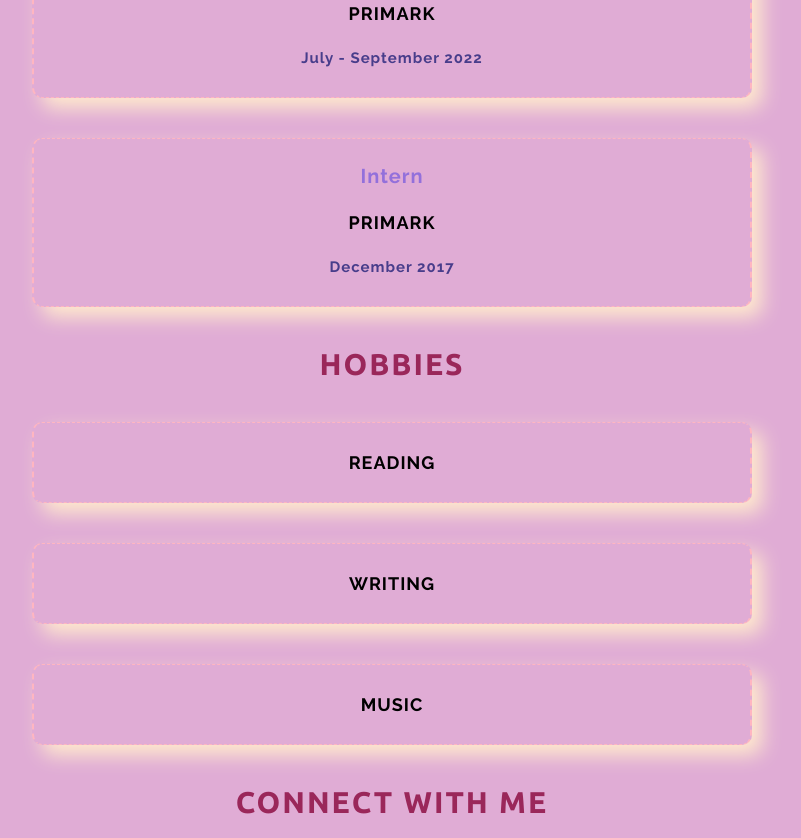
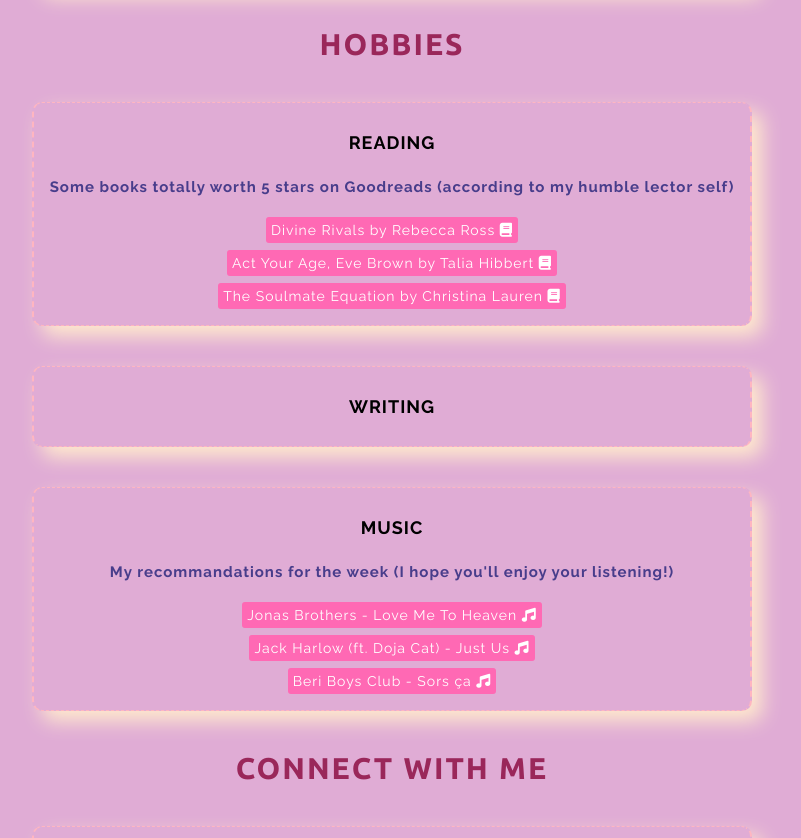
Before and after one commit to jennylemba/my-profile, a plain HTML site: page index.html in a window 1280 px wide. Shown: the part 1962-2800 px from the top of the page, without its empty margins (248-1049 px from the left). Drawn offline with Linux system fonts and the light colour scheme.

Commit message:
Add files via upload

```diff
--- a/index.html
+++ b/index.html
@@ -15,11 +15,11 @@
 			<h1>Welcome on my profile!</h1>
 
 			<div class="container">
-				<img ./src="profile.png" class="img-circle" width="200px" alt="Jenny Lemba" class="img-circle shadowed">
+				<img src="images/profile.png" class="img-circle" width="200px" alt="Jenny Lemba" class="img-circle shadowed">
 				<p>
 					Here are some informations about me.
 				</p>
-				<a href="#" class="btn-blue" target="_blank">Discover Jenny Lemba</a>
+				<a href="#" class="btn-blue-primary" target="_blank">Discover who is Jenny Lemba</a>
 				<h2>Education</h2>
 					<div class="card-white">
 						<h3>MSc Arts and Creative Industries Management</h3>
@@ -27,7 +27,7 @@
 						<h5>September 2024 - July 2026</h5>
 					</div>
 					<div class="card-white">
-						<h3>Bachelor Degree</h3>
+						<h3>Bachelor's Degree in Law, Economy and Management specialization in Law</h3>
 						<h4>Paris 1 Pantheon-Sorbonne University</h4>
 						<h5>September 2021 - July 2024</h5>
 					</div>
@@ -59,19 +59,33 @@
 					</div>
 				<h2>Hobbies</h2>
 					<div class="card-white">
-						<h4>
-						Reading
-						</h4>
+						<h4>Reading</h4>
+						<h5>Some books totally worth 5 stars on Goodreads (according to my humble lector self)</h5>
+							<p>
+									<a href="https://www.goodreads.com/book/show/60784546" class="btn-blue-secondary" target="_blank">Divine Rivals by Rebecca Ross <i class="fa-solid fa-book"></i></a>
+							</p>
+							<p>
+									<a href="https://www.goodreads.com/book/show/51824384" class="btn-blue-secondary" target="_blank">Act Your Age, Eve Brown by Talia Hibbert <i class="fa-solid fa-book"></i></a>
+							</p>
+							<p>
+									<a href="https://www.goodreads.com/book/show/58438593" class="btn-blue-secondary" target="_blank">The Soulmate Equation by Christina Lauren <i class="fa-solid fa-book"></i></a>
+							</p>
 					</div>
 					<div class="card-white">
-						<h4>
-						Writing
-						</h4>
+						<h4>Writing</h4>
 					</div>
 					<div class="card-white">
-						<h4>
-						Music
-						</h4>
+						<h4>Music</h4>
+						<h5>My recommandations for the week (I hope you'll enjoy your listening!)</h5>
+							<p>
+									<a href="https://music.apple.com/fr/album/love-me-to-heaven/1800443497?i=1800443499&l=en-GB" class="btn-blue-secondary" target="_blank">Jonas Brothers - Love Me To Heaven <i class="fa-solid fa-music"></i></a>
+							</p>
+							<p>
+									<a href="https://music.apple.com/fr/album/just-us-feat-doja-cat/1802238416?i=1802238420&l=en-GB" class="btn-blue-secondary" target="_blank">Jack Harlow (ft. Doja Cat) - Just Us <i class="fa-solid fa-music"></i></a>
+							</p>
+							<p>
+									<a href="https://music.apple.com/fr/album/sors-c-a-feat-djibrilzer-orock-hookah-tasse/1801112140?i=1801112603&l=en-GB" class="btn-blue-secondary" target="_blank">Beri Boys Club - Sors ça <i class="fa-solid fa-music"></i></a>
+							</p>
 					</div>
 				<h2>Connect with me</h2>
 					<div class="card-white">
--- a/style.css
+++ b/style.css
@@ -54,8 +54,16 @@ h5 {
 	text-align: center;
 }
 
+p {
+	color: black;
+	font-weight: 50px;
+	letter-spacing: 1px;
+	font-size: 15px;
+	text-align: center;
+}
+
 a{
-	color: #deeppink;
+	color: midnightblue;
 	transition: color 0.5s ease;
 	font-family: "Raleway", serif;
 	text-decoration: none;
@@ -110,15 +118,26 @@ a:hover {
 	box-shadow: 0px 10px 20px blanchedalmond;
 }
 
-.btn-blue {
+.btn-blue-primary {
 	background-color: hotpink;
 	color: white;
 	padding: 5px 10px;
 	border-radius: 10px;
 }
 
-.btn-blue:hover {
-	background-color: pink;
+.btn-blue-primary:hover {
+	background-color: pink
+}
+
+.btn-blue-secondary {
+	background-color: hotpink;
+	color: white;
+	padding: 5px 5px;
+	border-radius: 3px;
+}
+
+.btn-blue-secondary:hover {
+	background-color: #BF2EF0;
 	color: white;
 }
 
```
